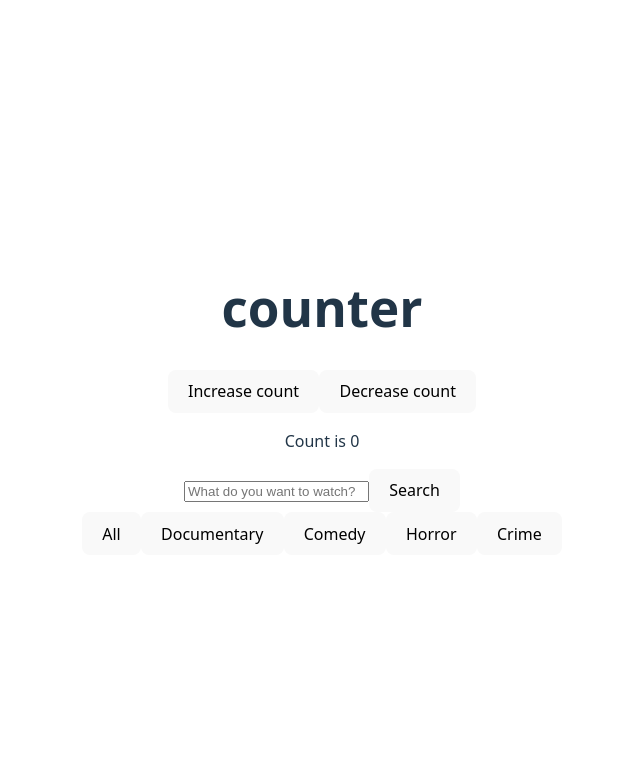
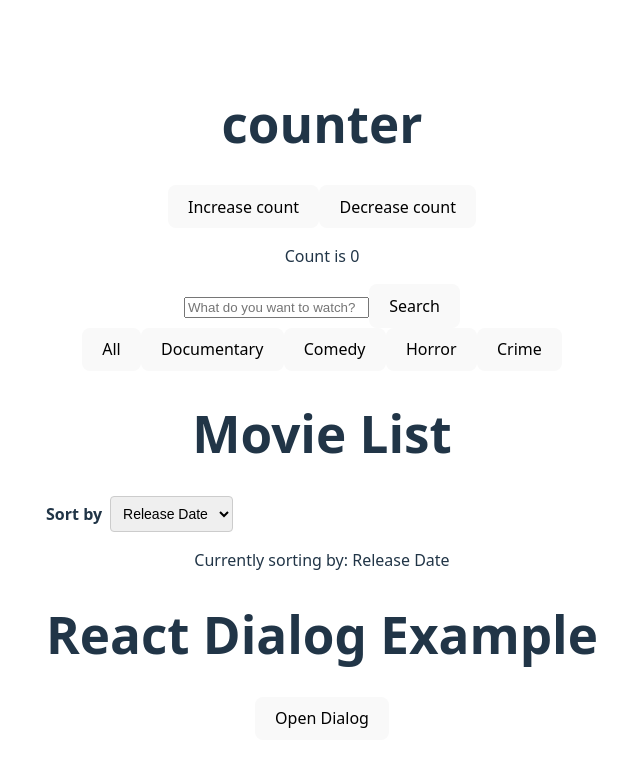
Before and after one commit to marthadeluqueepam1/react-components, a React (Vite) app: page / in a window 1280 px wide. Shown: the top 766 px of the page, without its empty margins (318-958 px from the left). Built offline with nearby package versions, Linux system fonts and the light colour scheme.

Commit message:
Sort Control and Dialog implementation

```diff
--- a/src/App.tsx
+++ b/src/App.tsx
@@ -1,16 +1,23 @@
 import './App.css'
+import { useState } from 'react'
+import { genres } from "./components/Interfaces"
+import { movies } from "./components/Interfaces"
+import { type Movie} from './components/Interfaces'
 import Counter from './components/Counter'
 import GenreSelect from './components/GenreSelect'
 import SearchForm from './components/SearchForm'
 import MovieTile from './components/MovieTile'
 import MovieDetails from './components/MovieDetails'
-import { genres } from "./components/Interfaces"
-import { movies } from "./components/Interfaces"
-import { type Movie} from './components/Interfaces'
-import { useState } from 'react'
+import SortControl from './components/SortControl'
+import Dialog from './components/Dialog'
 
 function App() {
   const [movieDetailsVisible, setMovieDetailsVisible] = useState(false);
+  const [sortBy, setSortBy] = useState("Release Date");
+  const [dialogOpen, setDialogOpen] = useState(false);
+
+  const handleOpenDialog = () => setDialogOpen(true);
+  const handleCloseDialog = () => setDialogOpen(false);
 
   const handleMovieClick = () => {
     console.log('Movie tile clicked!');
@@ -28,12 +35,21 @@ function App() {
   // const handleDelete = () => {
   //   console.log('Delete button clicked!');
   // };
+  const handleSortChange = (newValue: string) => {
+    console.log("Sort by:", newValue);
+    setSortBy(newValue);
+  };
 
   return (
     <>
       <Counter />
-    <SearchForm initialQuery="" onSearch={(query) => console.log("Search:", query)}/>
-    <GenreSelect genres={genres} onSelect={(selected) => console.log("Selected genre:", selected)}/>
+      <SearchForm initialQuery="" onSearch={(query) => console.log("Search:", query)} />
+      <GenreSelect genres={genres} onSelect={(selected) => console.log("Selected genre:", selected)} />
+      <div>
+        <h1>Movie List</h1>
+        <SortControl currentSelection={sortBy} onChange={handleSortChange} />
+        <p>Currently sorting by: {sortBy}</p>
+      </div>
       {movies.map((movie: Movie) => {
         <>
           <MovieTile
@@ -51,6 +67,18 @@ function App() {
             onClose={handleCloseDetails} />
         </>
       })}
+      <h1>React Dialog Example</h1>
+      <button onClick={handleOpenDialog}>Open Dialog</button>
+      <Dialog
+          title="Modal Title"
+          isOpen={dialogOpen}
+          onClose={handleCloseDialog}
+      >
+        <div>
+          <p>This is the body content of the modal dialog.</p>
+          <button onClick={handleCloseDialog}>Close</button>
+        </div>
+      </Dialog>
     </>
   )
 }
--- /dev/null
+++ b/src/components/Dialog.tsx
@@ -0,0 +1,83 @@
+import React from "react";
+import { createPortal } from "react-portal";
+import FocusTrap from "focus-trap-react";
+
+type DialogProps = {
+  title: string | JSX.Element; // Modal title (string or JSX)
+  children: JSX.Element; // Modal body content
+  onClose: () => void; // Callback for handling close button (×)
+  isOpen: boolean; // Whether the modal is visible
+};
+
+const Dialog: React.FC<DialogProps> = ({ title, children, onClose, isOpen }) => {
+  if (!isOpen) return null; // If the dialog is not open, render nothing
+
+  // The actual dialog element
+  const modalContent = (
+    <div
+      style={{
+        position: "fixed",
+        top: "0",
+        left: "0",
+        width: "100vw",
+        height: "100vh",
+        background: "rgba(0, 0, 0, 0.5)", // Semi-transparent backdrop
+        display: "flex",
+        justifyContent: "center",
+        alignItems: "center",
+        zIndex: 1000, // Ensure the modal is above other elements
+      }}
+    >
+      <FocusTrap>
+        <div
+          role="dialog"
+          aria-labelledby="dialog-title"
+          aria-modal="true"
+          style={{
+            background: "white",
+            borderRadius: "8px",
+            width: "90%",
+            maxWidth: "500px",
+            boxShadow: "0px 4px 12px rgba(0, 0, 0, 0.2)",
+            overflow: "hidden",
+          }}
+        >
+          {/* Modal Header */}
+          <div
+            style={{
+              display: "flex",
+              justifyContent: "space-between",
+              alignItems: "center",
+              padding: "16px 20px",
+              borderBottom: "1px solid #ddd",
+            }}
+          >
+            <h3 id="dialog-title" style={{ margin: 0, fontSize: "18px" }}>
+              {title}
+            </h3>
+            <button
+              onClick={onClose} // Close the dialog on button click
+              style={{
+                fontSize: "16px",
+                border: "none",
+                background: "none",
+                cursor: "pointer",
+              }}
+              aria-label="Close dialog"
+            >
+              &times;
+            </button>
+          </div>
+
+          {/* Modal Body */}
+          <div style={{ padding: "20px" }}>{children}</div>
+        </div>
+      </FocusTrap>
+    </div>
+  );
+
+  // Use `createPortal` to render the modal outside of the standard DOM hierarchy
+  return createPortal(modalContent, document.body);
+};
+
+export default Dialog;
--- /dev/null
+++ b/src/components/SortControl.tsx
@@ -0,0 +1,41 @@
+import React from "react";
+
+type SortControlProps = {
+  currentSelection: string; // Current selection: 'Release Date' or 'Title'
+  onChange: (newValue: string) => void; // Callback to handle changes
+};
+
+const SortControl: React.FC<SortControlProps> = ({
+  currentSelection,
+  onChange,
+}) => {
+  const handleSelectionChange = (event: React.ChangeEvent<HTMLSelectElement>) => {
+    onChange(event.target.value); // Call the callback with the new value
+  };
+
+  return (
+    <div style={{ display: "flex", alignItems: "center", gap: "8px" }}>
+      <label htmlFor="sort-select" style={{ fontWeight: "bold" }}>
+        Sort by
+      </label>
+      <select
+        id="sort-select"
+        value={currentSelection}
+        onChange={handleSelectionChange} // Handle user selection changes
+        style={{
+          padding: "8px",
+          borderRadius: "4px",
+          border: "1px solid #ccc",
+          outline: "none",
+          fontSize: "14px",
+        }}
+      >
+        {/* Sort Options */}
+        <option value="Release Date">Release Date</option>
+        <option value="Title">Title</option>
+      </select>
+    </div>
+  );
+};
+
+export default SortControl;
--- /dev/null
+++ b/vitest.shims.d.ts
@@ -0,0 +1 @@
+/// <reference types="@vitest/browser/providers/playwright" />
```
Also changed, not shown: package.json (+7 -5 lines). Lines whose indentation alone changed are shown as unchanged.
